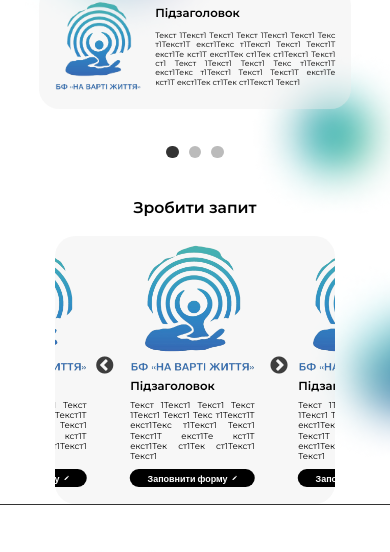
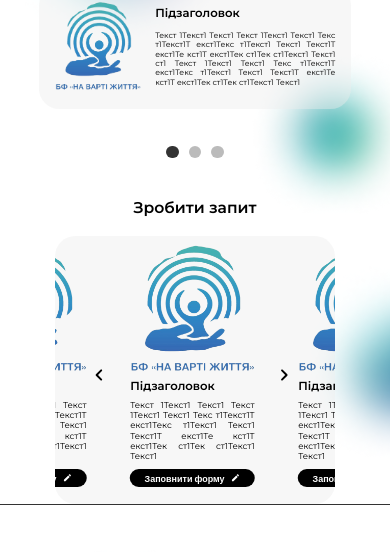
Before and after one commit to vladertec/NaVarti, a React (Create React App) app in the folder client/: page /NaVarti/NaVarti in a window 390 px wide. Shown: the part 2196-2748 px from the top of the page. Built offline with nearby package versions, Linux system fonts and the light colour scheme; a web font is replaced by a local one.

Commit message:
update mobile request component

```diff
--- a/client/src/components/CurrentFee/CurrentFee.jsx
+++ b/client/src/components/CurrentFee/CurrentFee.jsx
@@ -31,31 +31,37 @@ const CurrentFee = () => {
       photoUrl: "./img/logo.jpg",
       title: "Підзаголовок",
       text: "Текстfd1 Текс тfd1 Текс тfd1 Текстfd1 Текстf d1Текстf d1Текс тfd1 Тек стfd1 Текст fd1 Текст fd1 Текст fd1 dfjh ст fd1 dfjh ст fd1 dfjh ст fd1 dfjh",
+      link: "https://send.monobank.ua/jar/3iDPWEskZm",
     },
     {
       photoUrl: "./img/logo.jpg",
       title: "Підзаголовок",
       text: "Текстfd1 Текс тfd1 Текс тfd1 Текстfd1 Текстf d1Текстf d1Текс тfd1 Тек стfd1 Текст fd1 Текст fd1 Текст fd1 dfjh ст fd1 dfjh ст fd1 dfjh ст fd1 dfjh",
+      link: "https://send.monobank.ua/jar/3iDPWEskZm",
     },
     {
       photoUrl: "./img/logo.jpg",
       title: "Підзаголовок",
       text: "Текстfd1 Текс тfd1 Текс тfd1 Текстfd1 Текстf d1Текстf d1Текс тfd1 Тек стfd1 Текст fd1 Текст fd1 Текст fd1 dfjh ст fd1 dfjh ст fd1 dfjh ст fd1 dfjh",
+      link: "https://send.monobank.ua/jar/3iDPWEskZm",
     },
     {
       photoUrl: "./img/logo.jpg",
       title: "Підзаголовок",
       text: "Текстfd1 Текс тfd1 Текс тfd1 Текстfd1 Текстf d1Текстf d1Текс тfd1 Тек стfd1 Текст fd1 Текст fd1 Текст fd1 dfjh ст fd1 dfjh ст fd1 dfjh ст fd1 dfjh",
+      link: "https://send.monobank.ua/jar/3iDPWEskZm",
     },
     {
       photoUrl: "./img/logo.jpg",
       title: "Підзаголовок",
       text: "Текстfd1 Текс тfd1 Текс тfd1 Текстfd1 Текстf d1Текстf d1Текс тfd1 Тек стfd1 Текст fd1 Текст fd1 Текст fd1 dfjh ст fd1 dfjh ст fd1 dfjh ст fd1 dfjh",
+      link: "https://send.monobank.ua/jar/3iDPWEskZm",
     },
     {
       photoUrl: "./img/logo.jpg",
       title: "Підзаголовок",
       text: "Текстfd1 Текс тfd1 Текс тfd1 Текстfd1 Текстf d1Текстf d1Текс тfd1 Тек стfd1 Текст fd1 Текст fd1 Текст fd1 dfjh ст fd1 dfjh ст fd1 dfjh ст fd1 dfjh",
+      link: "https://send.monobank.ua/jar/3iDPWEskZm",
     },
   ]
 
@@ -73,7 +79,10 @@ const CurrentFee = () => {
               />
               <p className="current-fee-slide__title">{slide.title}</p>
               <p className="current-fee-slide__text">{slide.text}</p>
-              <button className="current-fee-slide__btn">
+              <button
+                className="current-fee-slide__btn"
+                onClick={() => (window.location.href = slide.link)}
+              >
                 ПІДТРИМАТИ ЗБІР
               </button>
               <button className="current-fee-slide__btn current-fee-slide__btn--information">
--- a/client/src/components/CurrentReport/CurrentReport.jsx
+++ b/client/src/components/CurrentReport/CurrentReport.jsx
@@ -87,7 +87,6 @@ const CurrentReport = () => {
                 <div className="current-report__card report-card">
                   <div className="report-card__info-container">
                     <div className="report-card__text-container">
-
                       <h2 className="report-card__name">{object.title}</h2>
                       <p className="report-card__mobile-text">{object.text}</p>
                       {expandedIndexes.includes(index) ? (
@@ -127,12 +126,12 @@ const CurrentReport = () => {
                   </div>
                   <div className="report-card__info-container">
                     <div className="report-card__text-container">
-                        <h2 className="report-card__name">{object.title}</h2>
-                        <p className="report-card__mobile-text">{object.text}</p>
+                      <h2 className="report-card__name">{object.title}</h2>
+                      <p className="report-card__mobile-text">{object.text}</p>
                       {expandedIndexes.includes(index) ? (
                         <p className="report-card__text">{object.text}</p>
                       ) : (
-                        <p className="report-card__text-splice">
+                        <p className="report-card__text">
                           {`${object.text.slice(0, 220)}...`}
                         </p>
                       )}
--- a/client/src/components/DonationDetails/DonationDetails.jsx
+++ b/client/src/components/DonationDetails/DonationDetails.jsx
@@ -1,16 +1,25 @@
+import React, { useState } from "react"
 import ArrowOutwardIcon from "@mui/icons-material/ArrowOutward"
 import CheckIcon from "@mui/icons-material/Check"
 import LinkIcon from "@mui/icons-material/Link"
-import React, { useState } from "react"
 
 const DonationDetails = ({ details }) => {
   const [copiedIndex, setCopiedIndex] = useState(null)
+  const [showDetails, setShowDetails] = useState(
+    Array(details.length).fill(false)
+  )
 
   const handleCopy = (text, index) => {
     navigator.clipboard.writeText(text).then(() => {
       setCopiedIndex(index)
       setTimeout(() => setCopiedIndex(null), 5000)
     })
+  }
+
+  const toggleDetails = (index) => {
+    const updatedShowDetails = [...showDetails]
+    updatedShowDetails[index] = !updatedShowDetails[index]
+    setShowDetails(updatedShowDetails)
   }
 
   return (
@@ -58,12 +67,32 @@ const DonationDetails = ({ details }) => {
                     </p>
                   )}
                 </button>
-                <button className="donation-container__information-btn">
-                  Детальніше
-                  <ArrowOutwardIcon className="donation-container__copy-icon" />
-                </button>
+                {!showDetails[index] ? (
+                  <button
+                    className="donation-container__information-btn"
+                    onClick={() => toggleDetails(index)}
+                  >
+                    Детальніше
+                    <ArrowOutwardIcon className="donation-container__copy-icon" />
+                  </button>
+                ) : (
+                  <button
+                    className="donation-container__information-btn donation-container__information-btn--close"
+                    onClick={() => toggleDetails(index)}
+                  >
+                    Згорнути
+                  </button>
+                )}
               </div>
             </div>
+
+            {showDetails[index] && (
+              <div className="donation-container__additional-info-container">
+                <p className="donation-container__additional-text">
+                   Тут додаткова інфа
+                </p>
+              </div>
+            )}
           </div>
         ))}
       </div>
--- a/client/src/components/DonationDetails/DonationDetails.scss
+++ b/client/src/components/DonationDetails/DonationDetails.scss
@@ -93,9 +93,22 @@
         }
       }
 
+      &__information-btn--close {
+        padding: 1% 12.3%;
+      }
+
       &__copied {
         font-weight: bold;
         @include flex-container;
+      }
+
+      &__additional-info-container {
+        margin-top: 4%;
+        text-align: center;
+      }
+
+      &__additional-text {
+        font-size: 3vw;
       }
     }
   }
@@ -169,6 +182,10 @@
           font-weight: 500;
         }
 
+        &__information-btn--close {
+          padding: 5% 26.5%;
+        }
+
         &__copy-icon {
           font-size: 2.9vw;
           margin-left: 3%;
--- a/client/src/components/MakeRequest/MakeRequest.jsx
+++ b/client/src/components/MakeRequest/MakeRequest.jsx
@@ -3,6 +3,24 @@ import Slider from "react-slick"
 import ModeEditIcon from "@mui/icons-material/ModeEdit"
 import "slick-carousel/slick/slick.css"
 import "slick-carousel/slick/slick-theme.css"
+import NavigateBeforeRoundedIcon from "@mui/icons-material/NavigateBeforeRounded"
+import NavigateNextRoundedIcon from "@mui/icons-material/NavigateNextRounded"
+
+const NextArrow = ({ onClick }) => {
+  return (
+    <div onClick={onClick} className="make-request__arrow-next-icon-container ">
+      <NavigateNextRoundedIcon className="make-request__icon-next" />
+    </div>
+  )
+}
+
+const PrevArrow = ({ onClick }) => {
+  return (
+    <div onClick={onClick} className="make-request__arrow-prev-icon-container ">
+      <NavigateBeforeRoundedIcon className="make-request__icon-prev" />
+    </div>
+  )
+}
 
 const MakeRequest = ({ RequestItems }) => {
   const sliderSettings = {
@@ -12,6 +30,8 @@ const MakeRequest = ({ RequestItems }) => {
     slidesToShow: 1.68,
     slidesToScroll: 1,
     adaptiveHeight: true,
+    nextArrow: <NextArrow />,
+    prevArrow: <PrevArrow />,
   }
 
   return (
--- a/client/src/components/MakeRequest/MakeRequest.scss
+++ b/client/src/components/MakeRequest/MakeRequest.scss
@@ -88,6 +88,7 @@
     background-image: none;
     display: block;
     padding: 5% 14% 0.1% 14%;
+    position: relative;
 
     &__mobile-title {
       display: block;
@@ -133,25 +134,54 @@
       border-radius: $mobile-radius-border;
     }
 
+    &__btn-icon {
+      font-size: 2.4vw !important;
+      margin-left: 5%;
+    }
+
     &__mobile-slider {
       display: block;
       margin-top: 7%;
     }
 
     .slick-next {
+      display: none;
       right: 16.5%;
     }
 
     .slick-prev {
+      display: none;
       left: 14.3%;
     }
 
     .slick-prev:before {
+      display: none;
       color: black;
     }
 
     .slick-next:before {
+      display: none;
       color: black;
+    }
+
+    &__arrow-next-icon-container {
+      position: absolute;
+      top: 49%;
+      right: 14%;
+    }
+
+    &__arrow-prev-icon-container {
+      position: absolute;
+      top: 49%;
+      left: 11.5%;
+    }
+
+    &__icon-prev {
+      font-size: 2vw;
+    }
+
+    &__icon-next {
+      font-size: 2vw;
     }
   }
 }
--- a/client/src/components/Volunteers/Volunteers.jsx
+++ b/client/src/components/Volunteers/Volunteers.jsx
@@ -16,6 +16,10 @@ const Volunteers = () => {
     cssEase: "linear",
     prevArrow: "",
     nextArrow: "",
+  }
+
+  const handleDonateClick = () => {
+    window.location.href = "https://send.monobank.ua/jar/3iDPWEskZm"
   }
 
   const RequestItems = [
@@ -73,7 +77,10 @@ const Volunteers = () => {
         </Slider>
       </div>
       <div className="volunteer-carousel__btn-container volunteer-btn-wrapper">
-        <button className="volunteer-btn-wrapper__btn">
+        <button
+          className="volunteer-btn-wrapper__btn"
+          onClick={handleDonateClick}
+        >
           ЗРОБИТИ ВНЕСОК{" "}
           <TollIcon className="volunteer-btn-wrapper__btn-icon" />
         </button>
```
